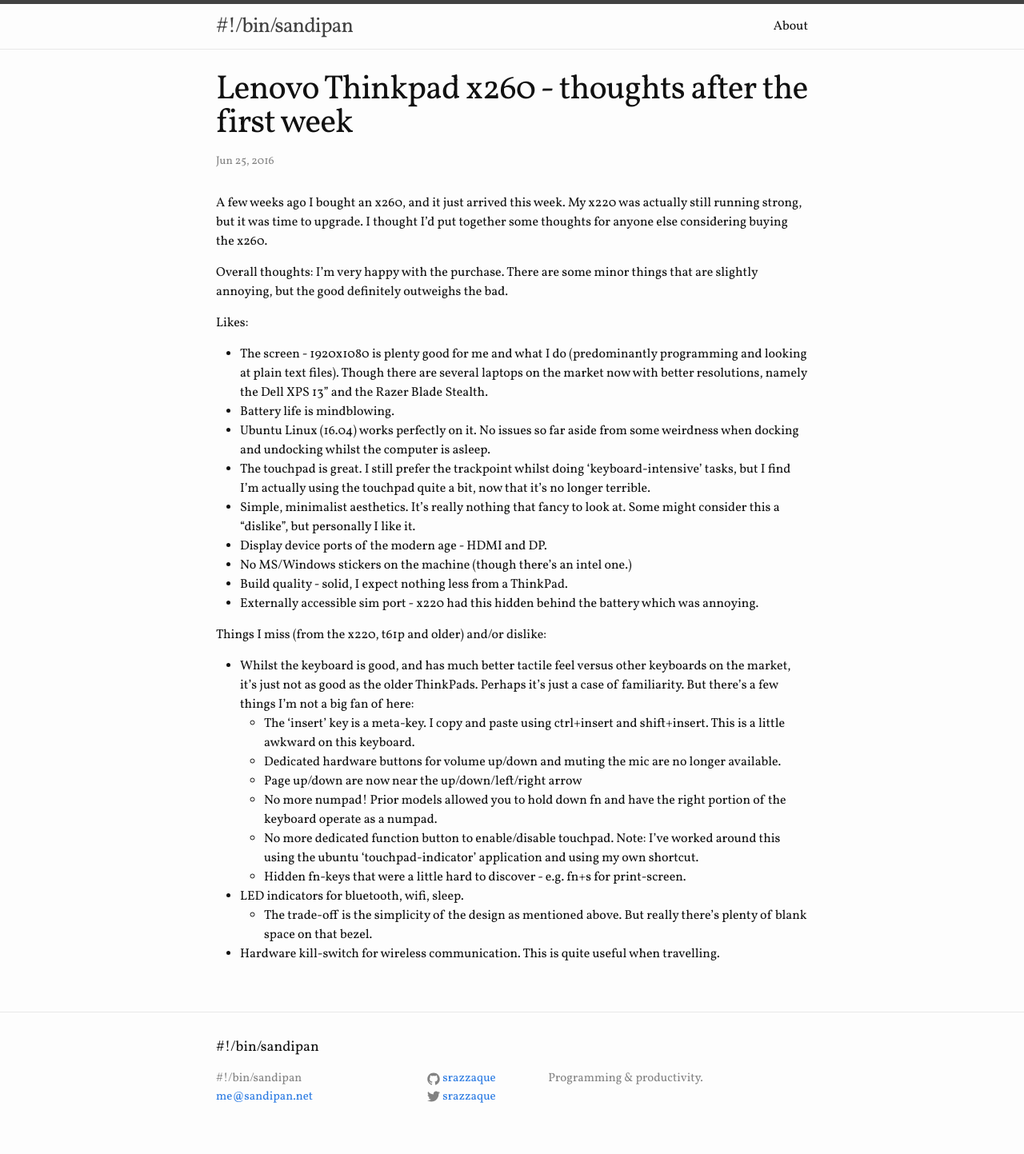
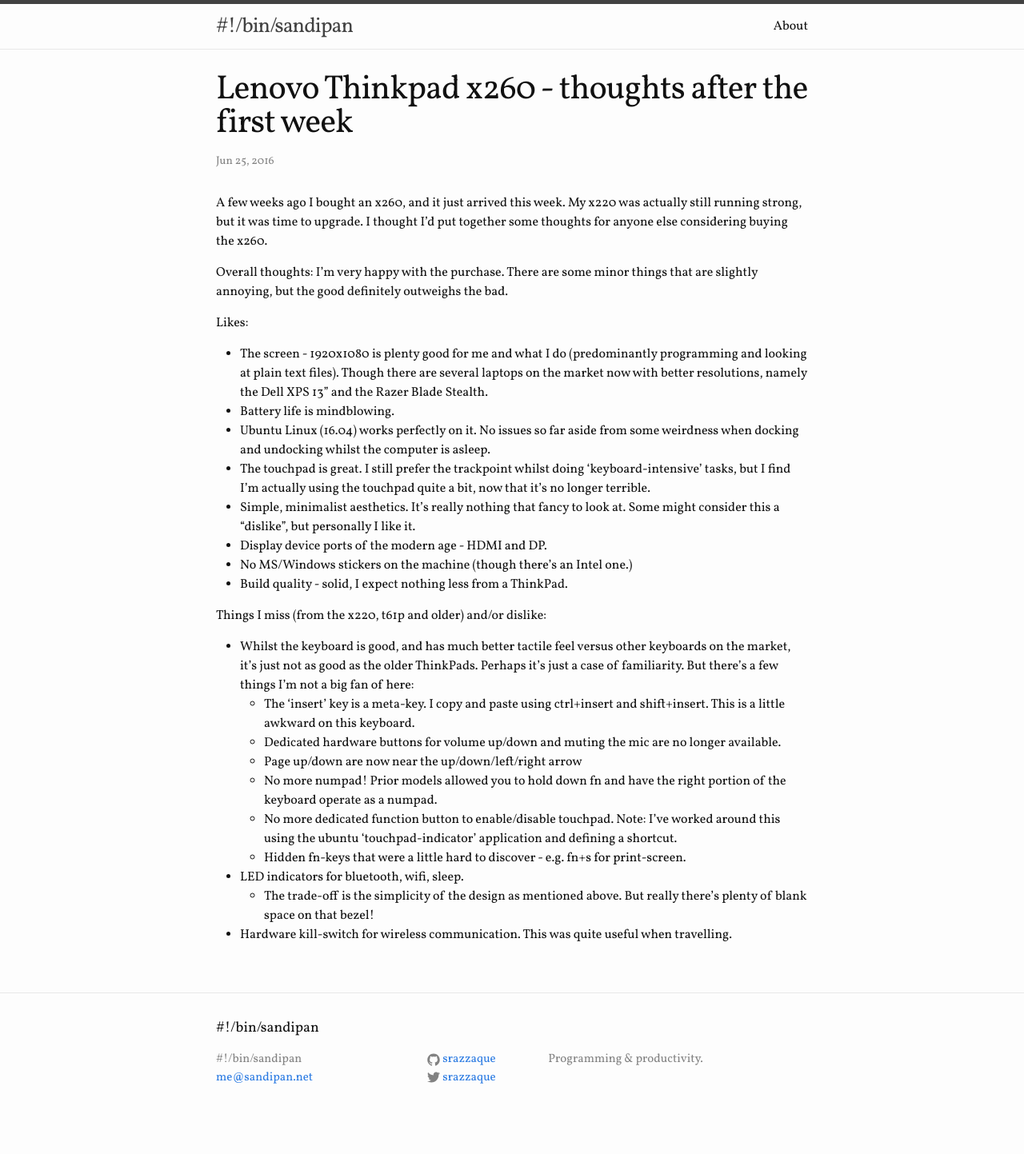
Before and after one commit to srazzaque/srazzaque.github.io, a Jekyll site: the page built from _posts/2016-06-25-my-x260.markdown, in a window 1280 px wide. Shown: the whole page at 80% size. Built offline with Jekyll 4.4.1, drawn with Linux system fonts in a browser that asks for light colours; after the commit the page ends 1419 px from its top, so only the background shows below that.

Commit message:
X260 - minor edits

```diff
--- a/_posts/2016-06-25-my-x260.markdown
+++ b/_posts/2016-06-25-my-x260.markdown
@@ -26,9 +26,8 @@
 * Simple, minimalist aesthetics. It's really nothing that fancy to look at. Some might consider this
   a "dislike", but personally I like it.
 * Display device ports of the modern age - HDMI and DP.
-* No MS/Windows stickers on the machine (though there's an intel one.)
+* No MS/Windows stickers on the machine (though there's an Intel one.)
 * Build quality - solid, I expect nothing less from a ThinkPad.
-* Externally accessible sim port - x220 had this hidden behind the battery which was annoying.
 
 Things I miss (from the x220, t61p and older) and/or dislike:
 
@@ -42,9 +41,9 @@
     * No more numpad! Prior models allowed you to hold down fn and have the right portion of the
       keyboard operate as a numpad.
     * No more dedicated function button to enable/disable touchpad. Note: I've worked around this
-      using the ubuntu 'touchpad-indicator' application and using my own shortcut.
+      using the ubuntu 'touchpad-indicator' application and defining a shortcut.
     * Hidden fn-keys that were a little hard to discover - e.g. fn+s for print-screen.
 * LED indicators for bluetooth, wifi, sleep.
     * The trade-off is the simplicity of the design as mentioned above. But really there's plenty of
-      blank space on that bezel.
-* Hardware kill-switch for wireless communication. This is quite useful when travelling.
+      blank space on that bezel!
+* Hardware kill-switch for wireless communication. This was quite useful when travelling.
```
